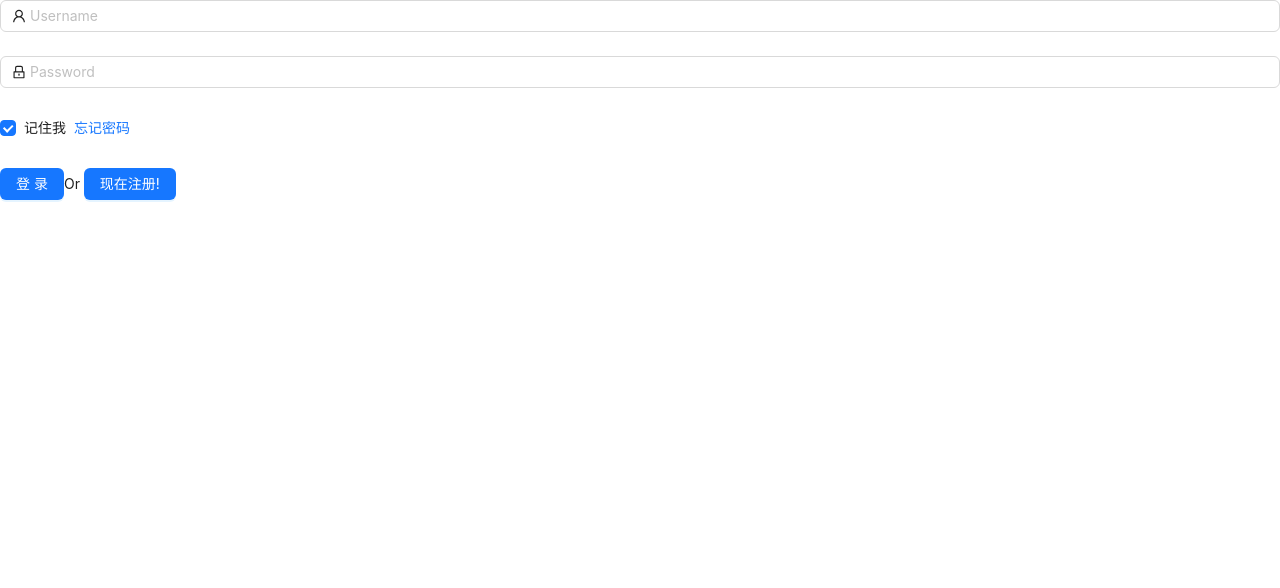
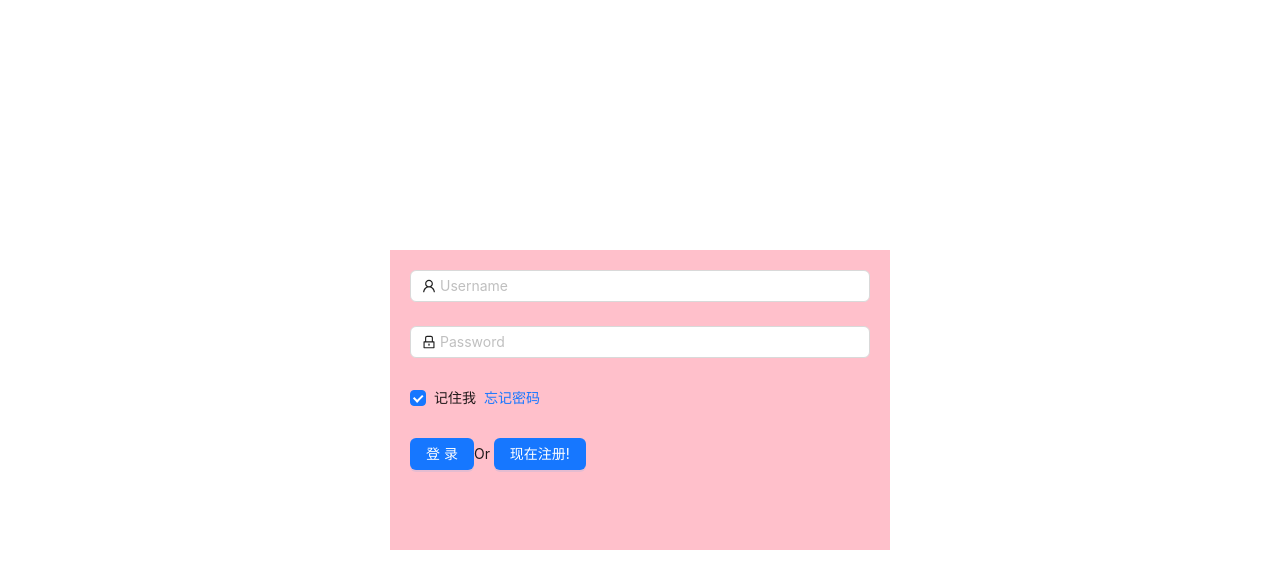
Before and after one commit to Echollk-GIF/react-2b, a React (Create React App) app: page /#/login in a window 1280 px wide. Shown: the top 588 px of the page. Built offline with nearby package versions, Linux system fonts and the light colour scheme.

Commit message:
fix: 解决样式bug finally

```diff
--- a/src/views/Login/Login.css
+++ b/src/views/Login/Login.css
@@ -1,4 +1,4 @@
-formContainer {
+.LoginFormContainer {
   position: fixed;
   top: 50%;
   left: 50%;
--- a/src/views/Login/Login.js
+++ b/src/views/Login/Login.js
@@ -3,7 +3,6 @@ import { LockOutlined, UserOutlined } from '@ant-design/icons'
 import { Button, Checkbox, Form, Input } from 'antd'
 import { useNavigate } from 'react-router-dom'
 import './Login.css'
-
 
 export default function Login () {
   const navigate = useNavigate()
@@ -12,7 +11,7 @@ export default function Login () {
   }
   return (
     <div style={{ height: '100vh' }}>
-      <div className='LoginformContainer'>
+      <div className='LoginFormContainer'>
         <Form
           name="normal_login"
           className="login-form"
```
